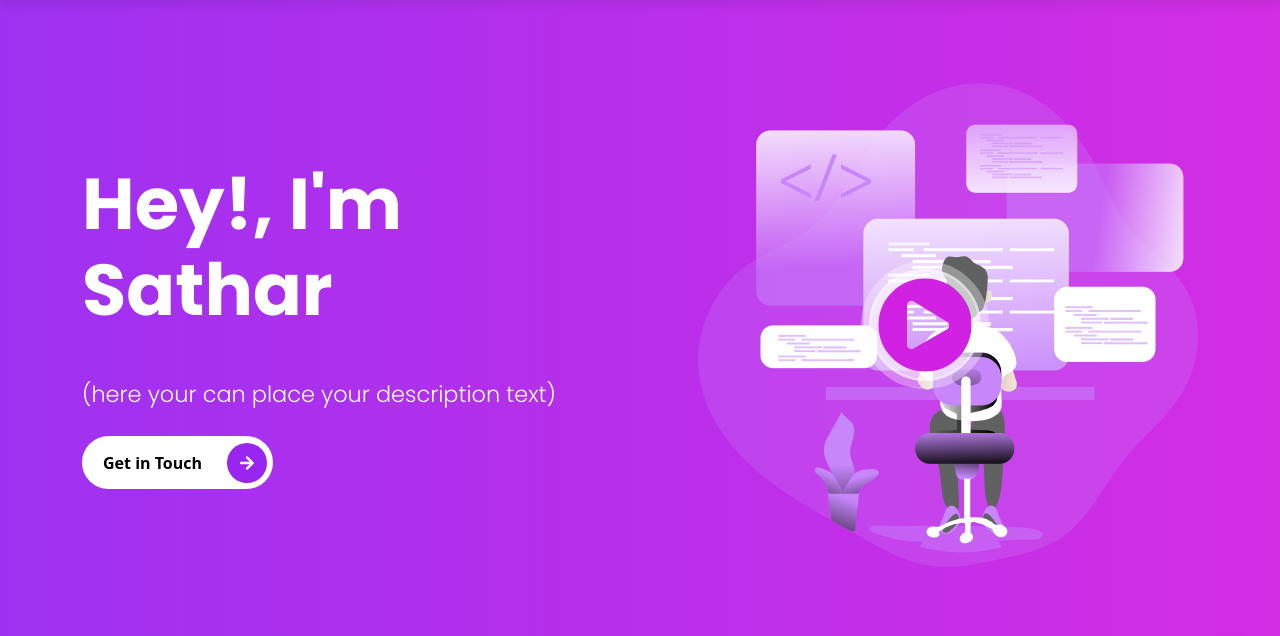
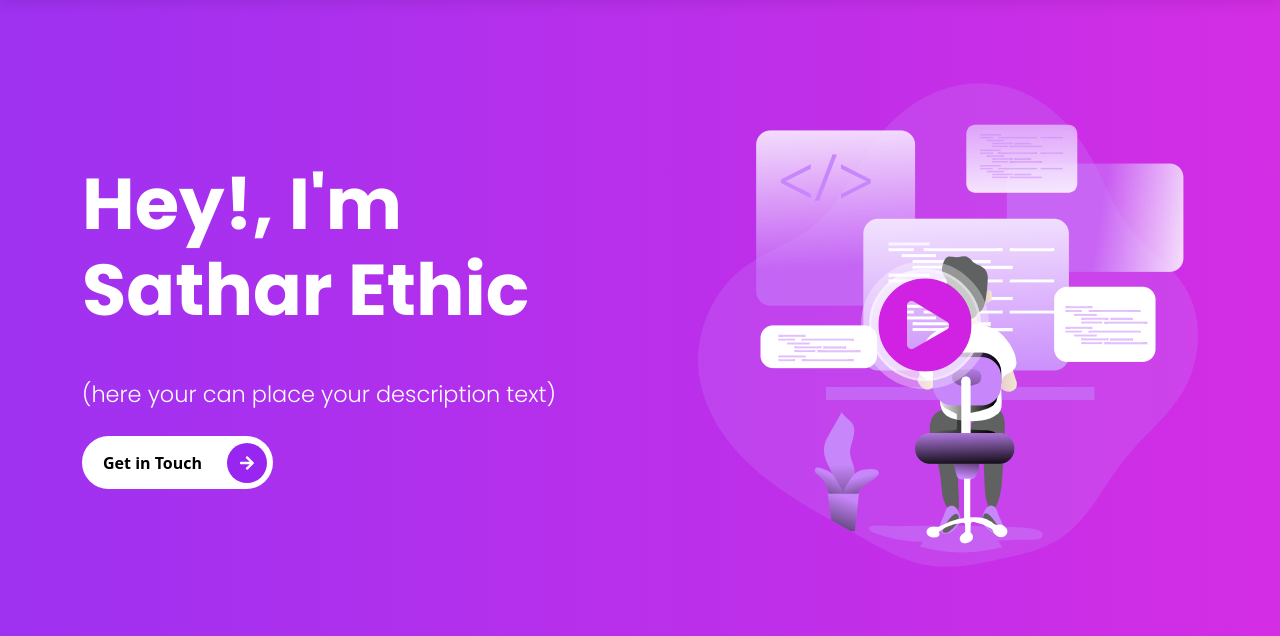
Before and after one commit to sathar123/sathar123.github.io, a website: page index.html in a window 1280 px wide. Shown: the part 85-721 px from the top of the page. Drawn offline with nearby package versions, Linux system fonts and the light colour scheme; files that its build step writes are made by us from their sources.

Commit message:
Update index.html
initial commit

```diff
--- a/index.html
+++ b/index.html
@@ -53,7 +53,7 @@
       <!-- START THE CONTENT FOR THE INTRO  -->
       <div class="col-md-6 intros text-start">
         <h1 class="display-2">
-          <span class="display-2--intro">Hey!, I'm Sathar</span>
+          <span class="display-2--intro">Hey!, I'm Sathar ethic</span>
           <span class="display-2--description lh-base">
 
             (here your can place your description text)
```
